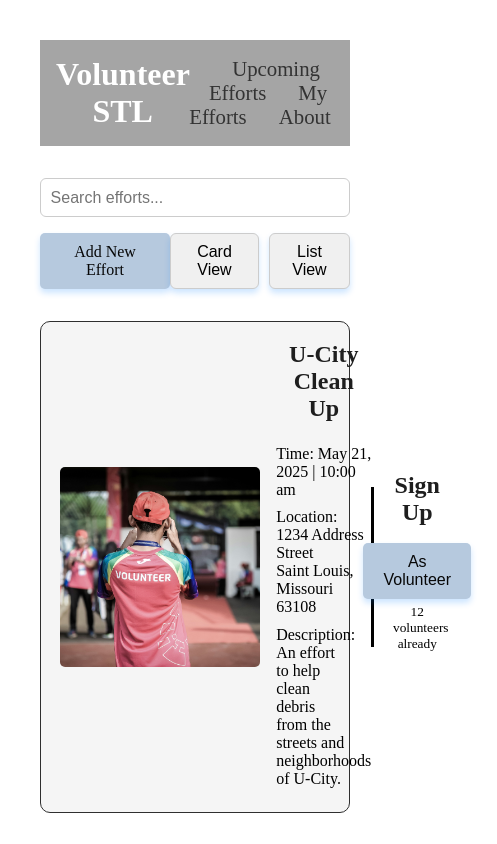
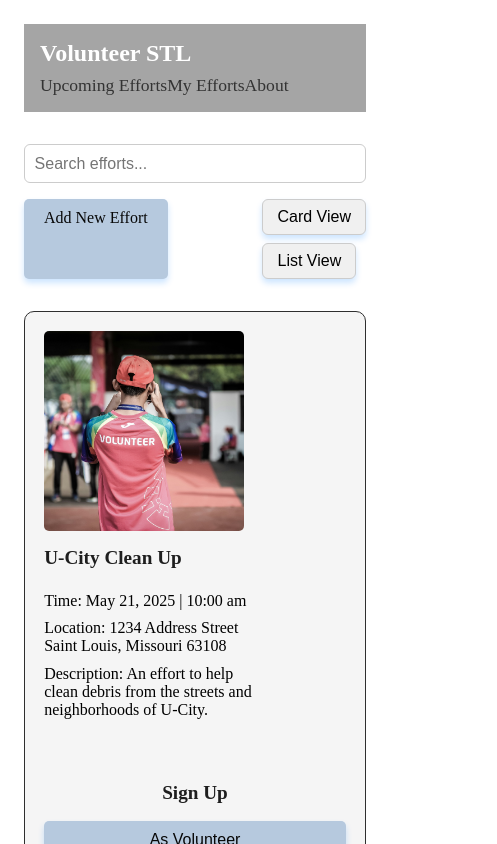
Before and after one commit to Savionrj/SWD-Unit-1-Project-savion-j, a React (Vite) app in the folder Unit-1-Project/: page / in a window 390 px wide. Shown: the top 844 px of the page, 497 px wide, since content can reach past the window. Built offline with nearby package versions, Linux system fonts and the light colour scheme.

Commit message:
Created media queries and finished MyEfforts page

```diff
--- a/Unit-1-Project/src/App.css
+++ b/Unit-1-Project/src/App.css
@@ -259,3 +259,96 @@ textarea {
 .nav-link:hover {
   color: #0077cc;
 }
+
+/* My Efforts */
+
+.myEfforts-text {
+  font-size: 1.2rem;
+  font-weight: 300;
+  color: #333;
+}
+
+/* Medium devices (tablets, 768px and up) */
+@media (max-width: 1024px) {
+  .effort-card {
+    flex-direction: column;
+    align-items: flex-start;
+    text-align: left;
+  }
+
+  .effort-card-info,
+  .effort-card-signup {
+    width: 100%;
+    margin: 1rem 0;
+    border-left: none;
+    padding-left: 0;
+  }
+
+  .display-toggle-menu {
+    flex-direction: column;
+    align-items: flex-start;
+    gap: 0.5rem;
+  }
+
+  .form-left,
+  .form-right {
+    min-width: 100%;
+  }
+
+  .list-summary span {
+    display: block;
+    margin-bottom: 0.25rem;
+  }
+}
+
+/* Small devices (phones, 600px and down) */
+@media (max-width: 600px) {
+  #root {
+    padding: 1rem;
+  }
+
+  h1 {
+    font-size: 1.2rem;
+  }
+
+  .header {
+    flex-direction: column;
+    align-items: flex-start;
+  }
+
+  .home-link {
+    font-size: 1.5rem;
+    margin-bottom: 0.5rem;
+  }
+
+  .main-nav {
+    flex-direction: column;
+    gap: 0.5rem;
+  }
+
+  .nav-link {
+    font-size: 1.1rem;
+    margin: 0;
+  }
+
+  .signup-button,
+  .submit-button {
+    width: 100%;
+  }
+
+  .effort-card.list-view {
+    flex-direction: column;
+    align-items: flex-start;
+    gap: 0.5rem;
+  }
+
+  .list-actions {
+    flex-direction: column;
+    align-items: flex-start;
+    width: 100%;
+  }
+
+  .list-summary h3 {
+    font-size: 1rem;
+  }
+}
--- a/Unit-1-Project/src/App.jsx
+++ b/Unit-1-Project/src/App.jsx
@@ -11,6 +11,7 @@ function App() {
 
   const [efforts, setEfforts] = useState([]);
   const [registeredEffortIds, setRegisteredEffortIds] = useState([]);
+  const [createdEffortIds, setCreatedEffortIds] = useState([]);
 
   const handleVolunteerToggle = (id, isVolunteering) => {
     setEfforts((prevEfforts) =>
@@ -43,11 +44,12 @@ function App() {
         <Routes>
           <Route path='/' element={<EffortsDashboard efforts={efforts} setEfforts={setEfforts} onVolunteerToggle={handleVolunteerToggle}
             registeredEffortIds={registeredEffortIds} />} />
-          <Route path='/newEffort' element={<AddNewEffort efforts={efforts} setEfforts={setEfforts} />} />
+          <Route path='/newEffort' element={<AddNewEffort efforts={efforts} setEfforts={setEfforts} setCreatedEffortIds={setCreatedEffortIds}
+          />} />
           <Route path="/upcoming" element={<UpcomingEfforts efforts={efforts.filter((effort) =>
             registeredEffortIds.includes(effort.id)
           )} onVolunteerToggle={handleVolunteerToggle} />} />
-          <Route path="/my-efforts" element={<MyEfforts />} />
+          <Route path="/my-efforts" element={<MyEfforts efforts={efforts.filter((effort) => createdEffortIds.includes(effort.id))} />} />
           <Route path="/about" element={<About />} />
         </Routes>
       </Router >
--- a/Unit-1-Project/src/components/AddNewEffort.jsx
+++ b/Unit-1-Project/src/components/AddNewEffort.jsx
@@ -2,7 +2,7 @@ import { useState } from 'react'
 import { useNavigate } from 'react-router-dom'
 import parseLocation from '../parseLocation';
 
-export default function AddEffortForm({ efforts, setEfforts }) {
+export default function AddEffortForm({ efforts, setEfforts, setCreatedEffortIds }) {
   const nav = useNavigate();
 
   const [formData, setFormData] = useState({
@@ -56,6 +56,7 @@ export default function AddEffortForm({ efforts, setEfforts }) {
     };
 
     setEfforts([...efforts, newEffort]);
+    setCreatedEffortIds((prev) => [...prev, newEffort.id]);
     nav('/');
   };
 
--- a/Unit-1-Project/src/components/EffortsCard.jsx
+++ b/Unit-1-Project/src/components/EffortsCard.jsx
@@ -1,7 +1,7 @@
 import volunteerImage from '../images/volunteer.jpg';
 import { useState } from 'react'
 
-export default function EffortsCard({ effort, displayMode, onVolunteerSignup, readOnly = false }) {
+export default function EffortsCard({ effort, displayMode, onVolunteerSignup, readOnly = false, noSignUp = false }) {
 
   const [isVolunteering, setIsVolunteering] = useState(false);
 
@@ -40,7 +40,7 @@ export default function EffortsCard({ effort, displayMode, onVolunteerSignup, re
         <p>Location: {effort.location.address}<br />{effort.location.city}, {effort.location.state} {effort.location.zip}</p>
         <p className='card-description-info'>Description: {effort.description}</p>
       </div>
-      <div className='effort-card-signup'>
+      {noSignUp ? (<span className='myEfforts-text'>You Created This Effort</span>) : (<div className='effort-card-signup'>
         <h1>Sign Up</h1>
         {!readOnly && (
           <button
@@ -64,7 +64,8 @@ export default function EffortsCard({ effort, displayMode, onVolunteerSignup, re
         <p className='volunteer-count'>{effort.volunteerCount} {effort.volunteerCount > 1 ? 'volunteers already' : 'volunteer already'}</p>
         {effort.openEffort && (
           <button className='signup-button'>As Reliant</button>)}
-      </div>
+      </div>)}
+
     </div>
   );
 }
--- a/Unit-1-Project/src/components/MyEfforts.jsx
+++ b/Unit-1-Project/src/components/MyEfforts.jsx
@@ -1,8 +1,27 @@
-export default function MyEfforts() {
+import Header from './Header'
+import EffortsCard from './EffortsCard'
+
+export default function MyEfforts({ efforts }) {
 
   return (
     <div>
-
+      <div className="my-efforts-page">
+        <Header />
+        <h1>Efforts You Created</h1>
+        {efforts.length === 0 ? (
+          <p>You haven’t created any efforts yet.</p>
+        ) : (
+          efforts.map((effort) => (
+            <EffortsCard
+              key={effort.id}
+              effort={effort}
+              displayMode="card"
+              readOnly={true}
+              noSignUp={true}
+            />
+          ))
+        )}
+      </div>
     </div>
   )
 }
```
